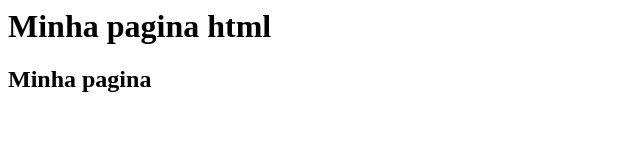
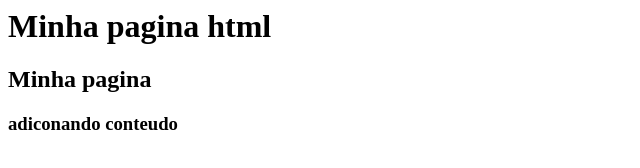
Before and after one commit to pecaco/gama_no_github, a plain HTML site: page index.html in a window 1280 px wide. Shown: the whole page, without its empty margins (0-640 px from the left). Drawn offline with Linux system fonts and the light colour scheme.

Commit message:
atualização

```diff
--- a/index.html
+++ b/index.html
@@ -3,6 +3,7 @@
         <h1>Minha pagina html</h1>
 
         <h2>Minha pagina</h2>
+        <h3>adiconando conteudo</h3>
 
     </body>
 
```
